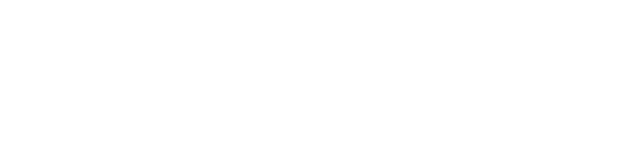
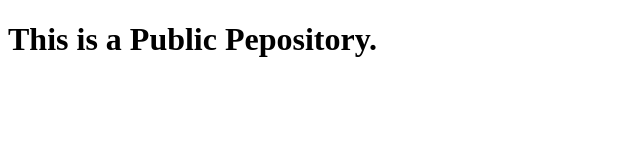
Before and after one commit to Pueple-SS/public-repo, a plain HTML site: page index.html in a window 1280 px wide. Shown: the whole page, without its empty margins (0-640 px from the left). Drawn offline with Linux system fonts and the light colour scheme.

Commit message:
added h1

```diff
--- a/index.html
+++ b/index.html
@@ -6,6 +6,6 @@
     <title>Public Repo</title>
 </head>
 <body>
-
+    <h1>This is a Public Pepository.</h1>
 </body>
 </html>
```
